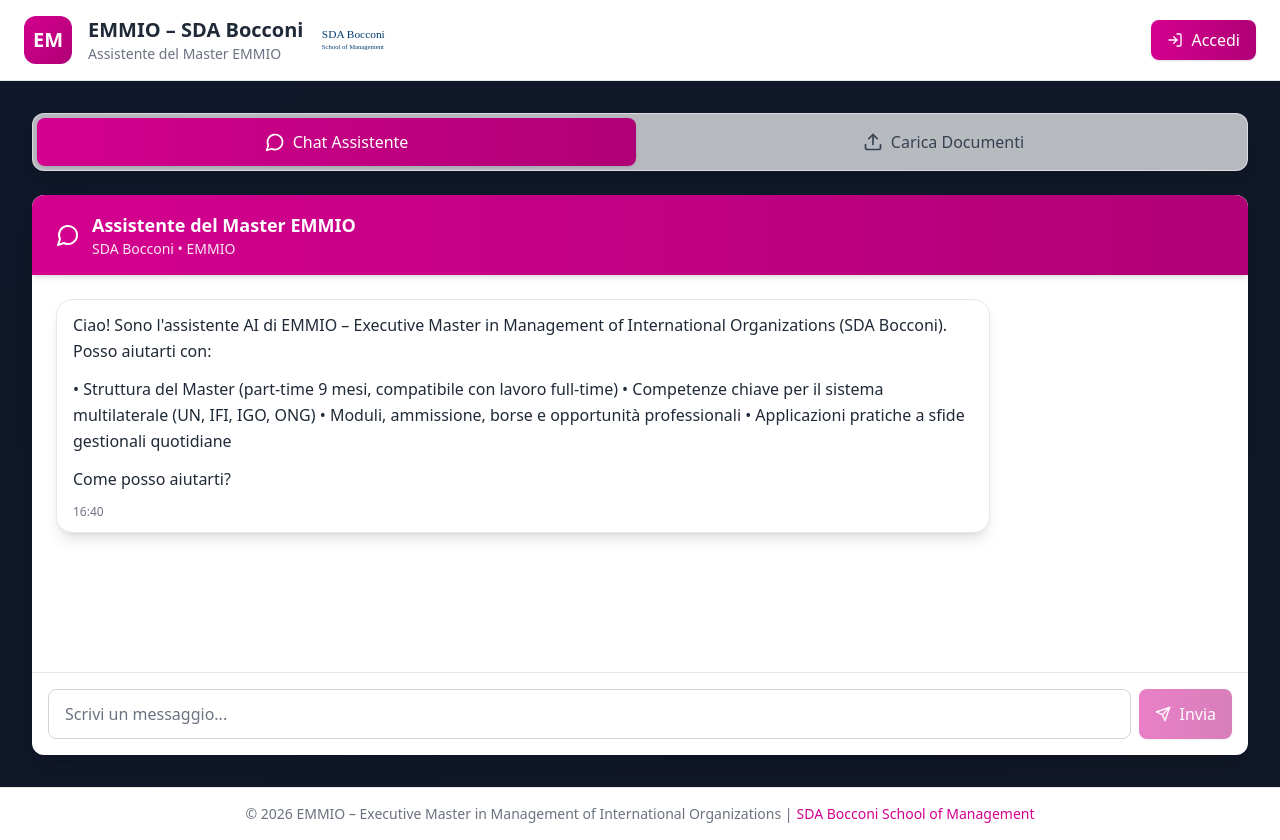
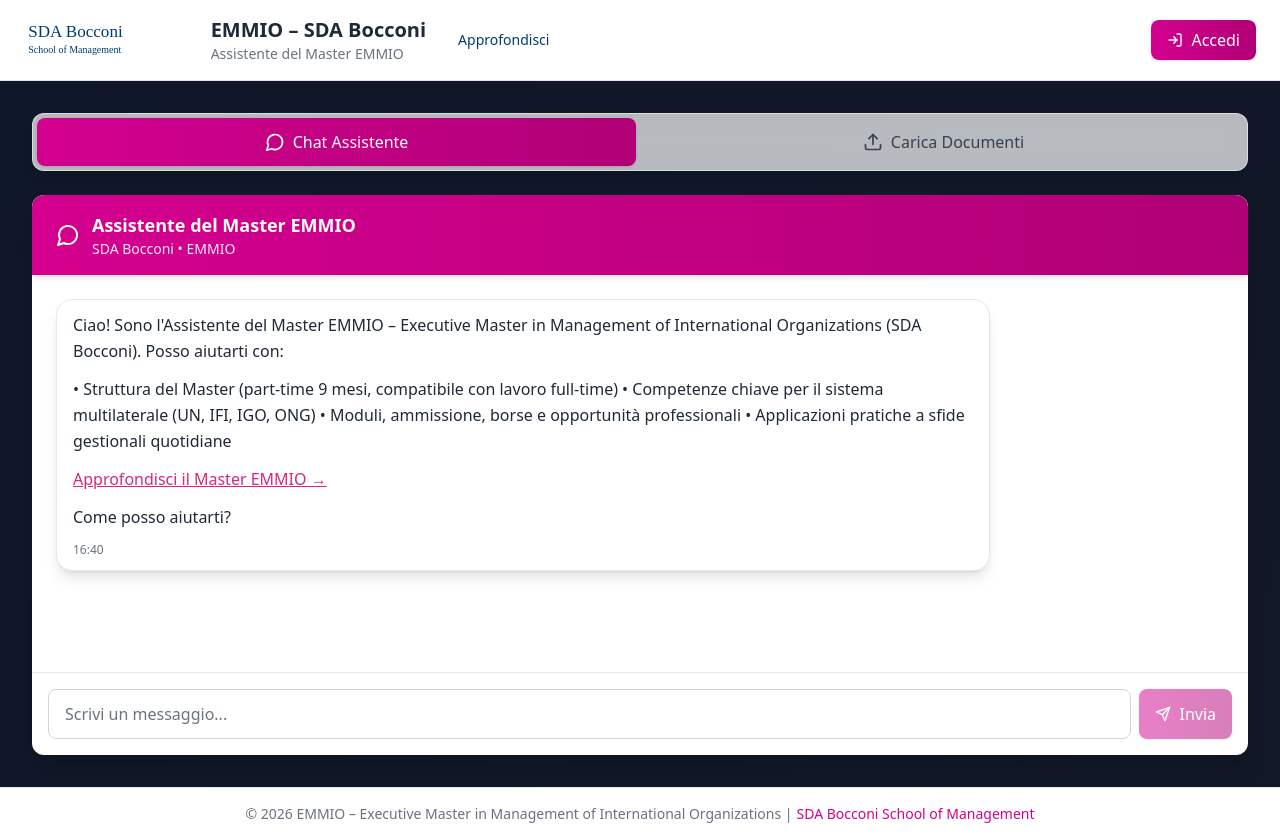
Before and after one commit to MAsTer0103-byte/emmio-course-assistant, a React (Vite) app: page / in a window 1280 px wide. Built offline with nearby package versions, Linux system fonts and the light colour scheme; no server answers.

Commit message:
UI: rimuovi badge ECTS/EQF, logo SDA sostituisce monogramma

```diff
--- a/src/components/ChatInterface.jsx
+++ b/src/components/ChatInterface.jsx
@@ -11,7 +11,7 @@
     {
       id: '1',
       role: 'assistant',
-      content: 'Ciao! Sono l\'assistente AI di EMMIO – Executive Master in Management of International Organizations (SDA Bocconi). Posso aiutarti con:\n\n• Struttura del Master (part-time 9 mesi, compatibile con lavoro full-time)\n• Competenze chiave per il sistema multilaterale (UN, IFI, IGO, ONG)\n• Moduli, ammissione, borse e opportunità professionali\n• Applicazioni pratiche a sfide gestionali quotidiane\n\nCome posso aiutarti?',
+      content: 'Ciao! Sono l\'Assistente del Master EMMIO – Executive Master in Management of International Organizations (SDA Bocconi). Posso aiutarti con:\n\n• Struttura del Master (part-time 9 mesi, compatibile con lavoro full-time)\n• Competenze chiave per il sistema multilaterale (UN, IFI, IGO, ONG)\n• Moduli, ammissione, borse e opportunità professionali\n• Applicazioni pratiche a sfide gestionali quotidiane\n\n[Approfondisci il Master EMMIO →](https://www.sdabocconi.it/it/master-specialistici-full-time-executive/emmio)\n\nCome posso aiutarti?',
       timestamp: new Date()
     }
   ])
--- a/src/components/Header.jsx
+++ b/src/components/Header.jsx
@@ -33,14 +33,19 @@
       <header className="bg-white border-b border-gray-200 px-6 py-4">
         <div className="max-w-7xl mx-auto flex items-center justify-between">
           <div className="flex items-center gap-4">
-            <div className="w-12 h-12 bg-gradient-to-br from-rosa-500 to-rosa-600 rounded-xl flex items-center justify-center text-white font-bold text-xl">
-              EM
-            </div>
+            <img src="/sda-bocconi-logo.svg" alt="SDA Bocconi" className="h-12" />
             <div>
               <h1 className="text-xl font-bold text-gray-800">EMMIO – SDA Bocconi</h1>
               <p className="text-sm text-gray-500">Assistente del Master EMMIO</p>
             </div>
-            <img src="/sda-bocconi-logo.svg" alt="SDA Bocconi" className="h-8 hidden sm:block" />
+            <a
+              href="https://www.sdabocconi.it/it/master-specialistici-full-time-executive/emmio"
+              target="_blank"
+              rel="noopener noreferrer"
+              className="hidden md:inline-block text-kenya-500 hover:text-kenya-600 text-sm font-medium ml-4"
+            >
+              Approfondisci
+            </a>
           </div>
 
           <div className="flex items-center gap-4">
```
